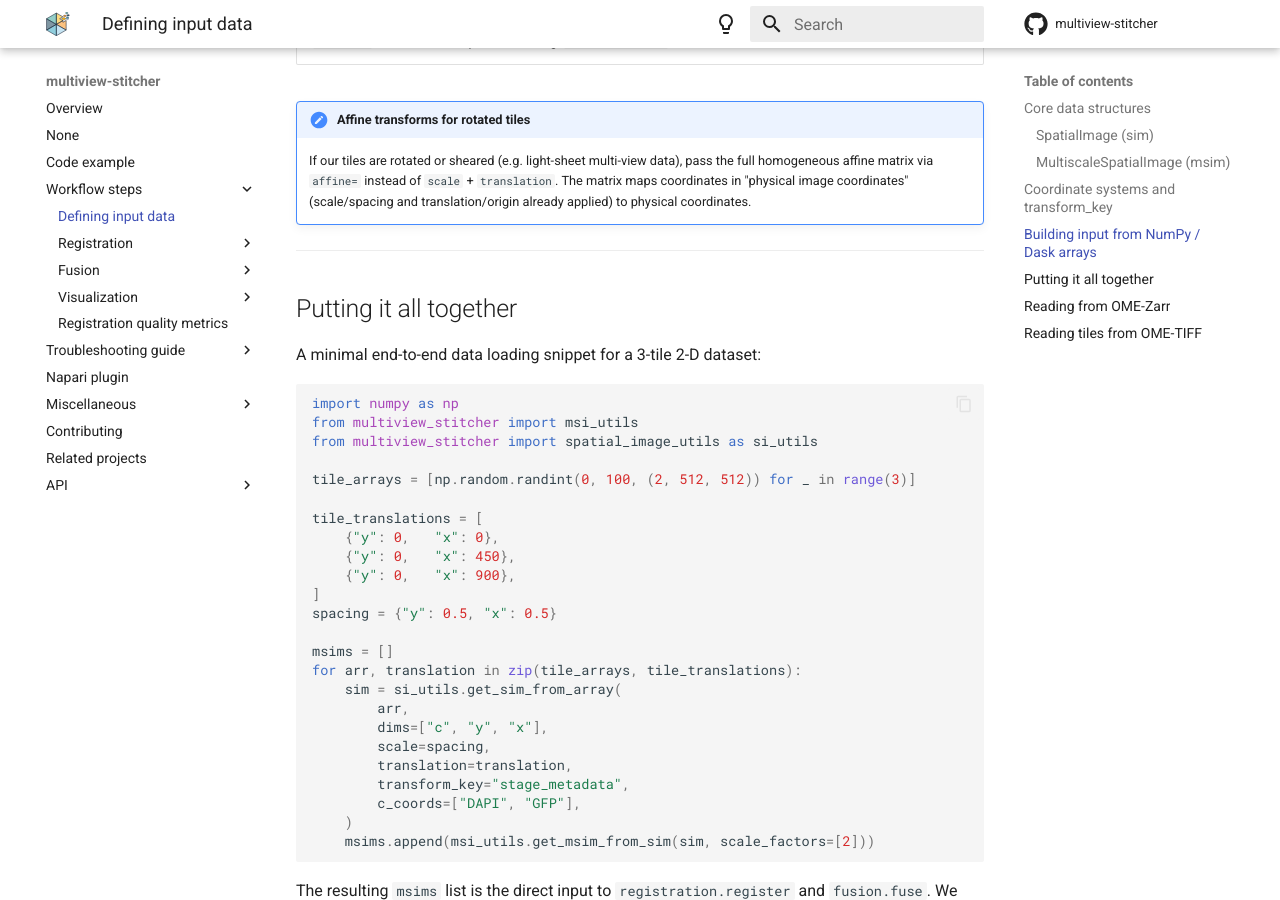
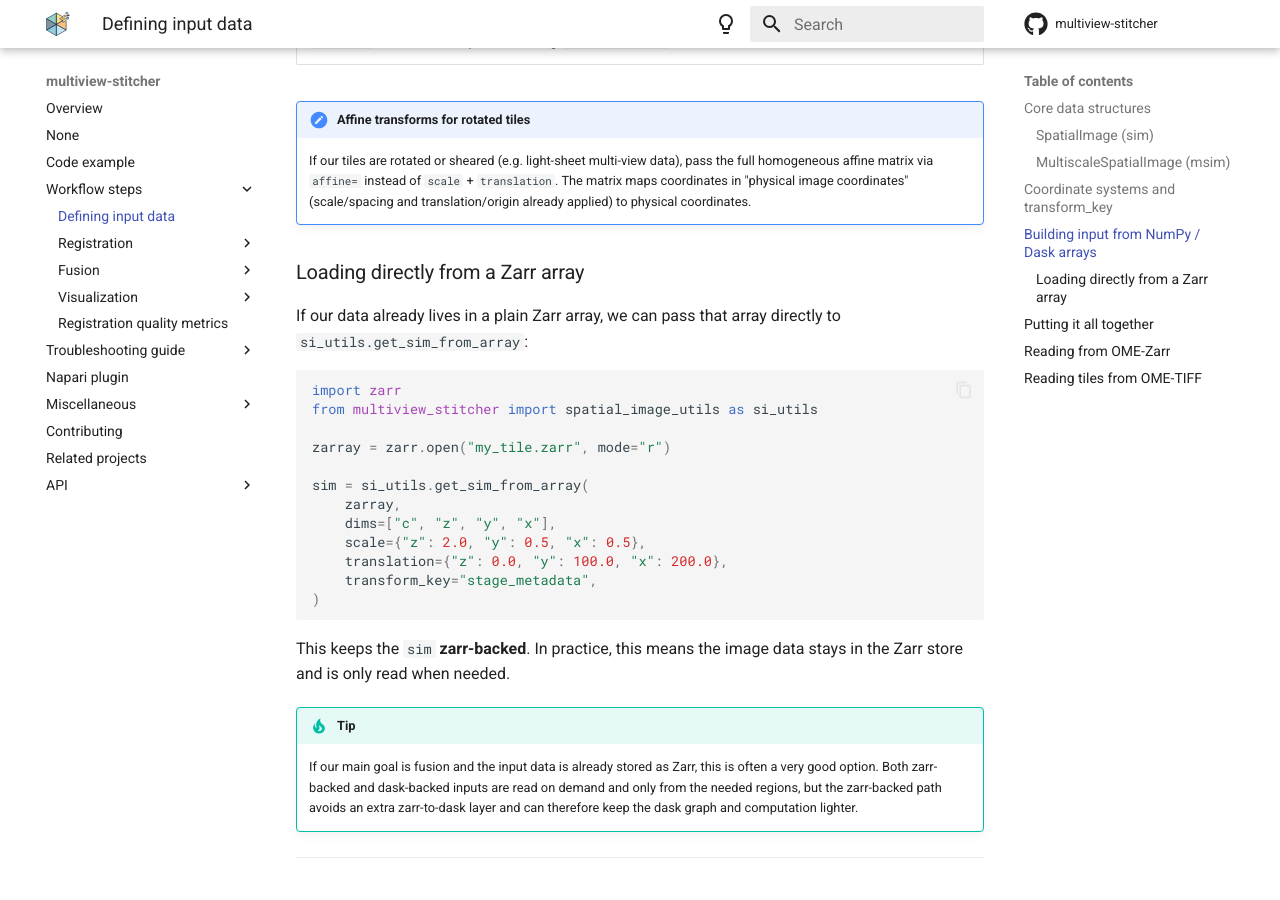
Before and after one commit to multiview-stitcher/multiview-stitcher, an MkDocs documentation site: the page built from docs/data_loading_overview.md, in a window 1280 px wide and 900 px high, scrolled down 3479 px. Built offline with MkDocs 1.6.1 and Material for MkDocs 9.7.7, drawn with Linux system fonts in a browser that asks for light colours; comment, search, counter and statistics services are not loaded; the version menu is left out; some of the changed text lies outside the part shown.

Commit message:
Add documentation for Zarr-backed vs Dask-backed io and fusion options

````diff
--- a/docs/data_loading_overview.md
+++ b/docs/data_loading_overview.md
@@ -115,6 +115,30 @@ msim = msi_utils.get_msim_from_sim(sim, scale_factors=[])
 !!! note "Affine transforms for rotated tiles"
     If our tiles are rotated or sheared (e.g. light-sheet multi-view data), pass the full homogeneous affine matrix via `affine=` instead of `scale` + `translation`. The matrix maps coordinates in "physical image coordinates" (scale/spacing and translation/origin already applied) to physical coordinates.
 
+### Loading directly from a Zarr array
+
+If our data already lives in a plain Zarr array, we can pass that array directly to `si_utils.get_sim_from_array`:
+
+```python
+import zarr
+from multiview_stitcher import spatial_image_utils as si_utils
+
+zarray = zarr.open("my_tile.zarr", mode="r")
+
+sim = si_utils.get_sim_from_array(
+    zarray,
+    dims=["c", "z", "y", "x"],
+    scale={"z": 2.0, "y": 0.5, "x": 0.5},
+    translation={"z": 0.0, "y": 100.0, "x": 200.0},
+    transform_key="stage_metadata",
+)
+```
+
+This keeps the `sim` **zarr-backed**. In practice, this means the image data stays in the Zarr store and is only read when needed.
+
+!!! tip
+    If our main goal is fusion and the input data is already stored as Zarr, this is often a very good option. Both zarr-backed and dask-backed inputs are read on demand and only from the needed regions, but the zarr-backed path avoids an extra zarr-to-dask layer and can therefore keep the dask graph and computation lighter.
+
 ---
 
 ## Putting it all together
@@ -171,11 +195,26 @@ Continue to the [Registration overview](registration_overview.md) for the next s
 from multiview_stitcher import ngff_utils
 
 # Read all resolution levels → MultiscaleSpatialImage
-msim = ngff_utils.read_msim_from_ome_zarr("my_tile.ome.zarr", transform_key="stage_metadata")
+msim = ngff_utils.read_msim_from_ome_zarr(
+    "my_tile.ome.zarr",
+    transform_key="stage_metadata",
+    use_dask=False,
+)
 
 # Read a single resolution level → SpatialImage
-sim = ngff_utils.read_sim_from_ome_zarr("my_tile.ome.zarr", resolution_level=0, transform_key="stage_metadata")
+sim = ngff_utils.read_sim_from_ome_zarr(
+    "my_tile.ome.zarr",
+    resolution_level=0,
+    transform_key="stage_metadata",
+    use_dask=False,
+)
 ```
+
+By default, `use_dask=False`, so the returned image data stays **zarr-backed** (without wrapping in Dask arrays).
+Set `use_dask=True` if we explicitly want Dask arrays instead.
+
+!!! tip
+    For fusion, the default `use_dask=False` mode is often the best starting point for OME-Zarr inputs. Both `use_dask=False` and `use_dask=True` read data on demand and only from the needed regions, but `use_dask=False` avoids an extra zarr-to-dask layer and often keeps the dask graph smaller.
 
 !!! note
     OME-Zarr versions 0.4 and 0.5 do not store affine transforms, so the loaded image will have an identity transform set for the given `transform_key`. Set the correct tile/view transforms via `msi_utils.set_affine_transform` (or `si_utils.set_affine_transform` for `SpatialImage`) before registration or fusion.
--- a/mkdocs.yml
+++ b/mkdocs.yml
@@ -78,6 +78,7 @@ nav:
   - Miscellaneous:
     - implementation_details.md
     - objects.md
+    - zarr_backed_vs_dask_backed_fusion.md
     - stitching_in_the_browser.md
     - chart.md
     - features.md
````
Also changed, not shown: docs/zarr_backed_vs_dask_backed_fusion.md (added, +45 -0 lines).
